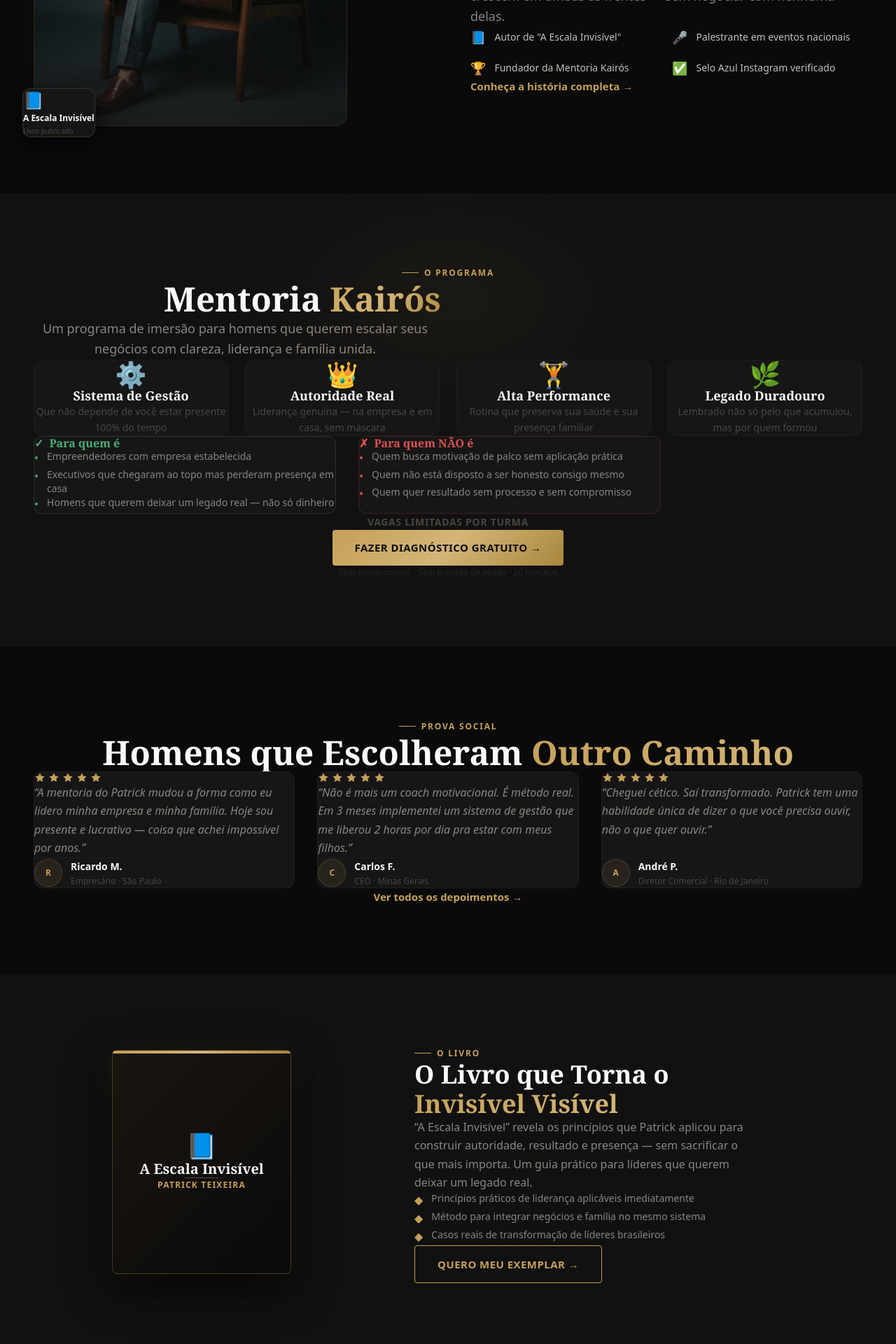
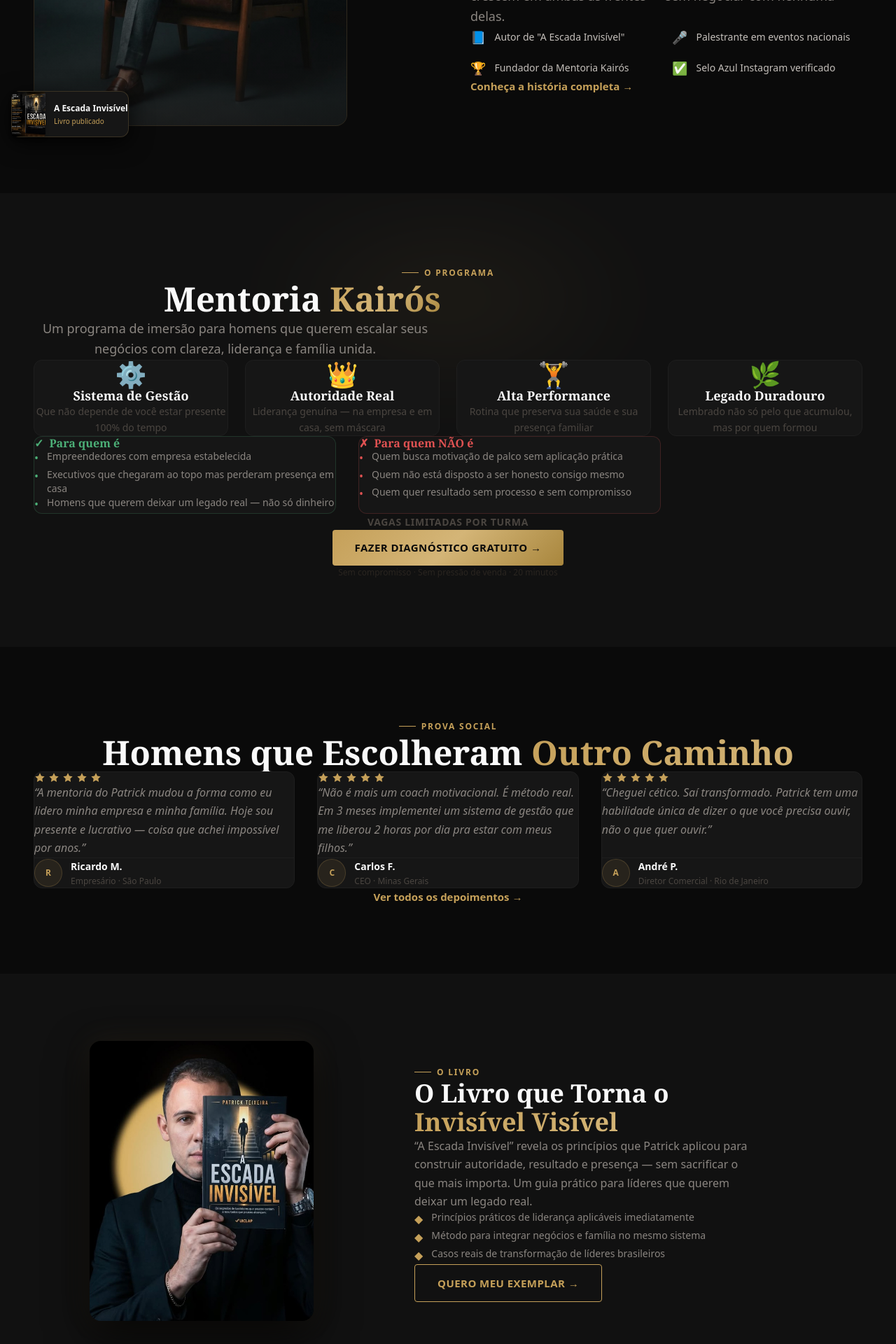
Before and after one commit to Alves1986/patrickteixeira, a Next.js app: page / in a window 1280 px wide. Shown: the part 1800-3720 px from the top of the page at 70% size. Built offline with nearby package versions, Linux system fonts and the light colour scheme.

Commit message:
feat: add book images and fix title typo

```diff
--- a/app/blog/page.tsx
+++ b/app/blog/page.tsx
@@ -48,7 +48,7 @@ const posts = [
   },
   {
     slug: 'a-escala-invisivel-conceito',
-    title: 'A Escala Invisível: o que mede o sucesso que nenhuma planilha mostra',
+    title: 'A Escada Invisível: o que mede o sucesso que nenhuma planilha mostra',
     excerpt:
       'Existem dois tipos de crescimento: o visível (faturamento, equipe, lucro) e o invisível (autoridade, presença, paz interior). O segundo sustenta o primeiro.',
     category: 'Legado',
--- a/app/diagnostico/page.tsx
+++ b/app/diagnostico/page.tsx
@@ -208,7 +208,7 @@ export default function DiagnosticoPage() {
                       <option value="instagram">Instagram (@patrickteixeiras)</option>
                       <option value="indicacao">Indicação de alguém</option>
                       <option value="palestra">Assisti a uma palestra</option>
-                      <option value="livro">Pelo livro &quot;A Escala Invisível&quot;</option>
+                      <option value="livro">Pelo livro &quot;A Escada Invisível&quot;</option>
                       <option value="busca">Busca no Google</option>
                       <option value="outro">Outro</option>
                     </select>
--- a/app/page.tsx
+++ b/app/page.tsx
@@ -281,16 +281,20 @@ function SobreSection() {
 
             {/* Card flutuante — livro */}
             <div
-              className="absolute -bottom-4 -right-4 lg:right-auto lg:-left-4 p-4 rounded-xl max-w-[200px]"
+              className="absolute -bottom-4 -right-4 lg:right-auto lg:-left-8 flex gap-3 items-center p-3 rounded-xl"
               style={{
                 background: '#161616',
                 border: '1px solid rgba(197,160,89,0.2)',
                 boxShadow: '0 8px 32px rgba(0,0,0,0.8)',
               }}
             >
-              <div className="text-2xl mb-1">📘</div>
-              <p className="text-xs font-bold" style={{ color: '#FAFAFA' }}>A Escala Invisível</p>
-              <p className="text-[10px] mt-0.5" style={{ color: '#4A4540' }}>Livro publicado</p>
+              <div className="relative w-12 h-16 rounded overflow-hidden shadow-md">
+                <Image src="/images/IMG_2634.PNG" alt="Capa do livro A Escada Invisível" fill className="object-cover" />
+              </div>
+              <div>
+                <p className="text-xs font-bold" style={{ color: '#FAFAFA' }}>A Escada Invisível</p>
+                <p className="text-[10px] mt-0.5" style={{ color: '#C5A059' }}>Livro publicado</p>
+              </div>
             </div>
           </div>
 
@@ -329,7 +333,7 @@ function SobreSection() {
             {/* Credenciais */}
             <div className="grid grid-cols-1 sm:grid-cols-2 gap-4 mb-10">
               {[
-                { icon: '📘', text: 'Autor de "A Escala Invisível"' },
+                { icon: '📘', text: 'Autor de "A Escada Invisível"' },
                 { icon: '🎤', text: 'Palestrante em eventos nacionais' },
                 { icon: '🏆', text: 'Fundador da Mentoria Kairós' },
                 { icon: '✅', text: 'Selo Azul Instagram verificado' },
@@ -612,38 +616,20 @@ function LivroSection() {
       id="livro"
       className="section-padding"
       style={{ background: '#111111' }}
-      aria-label="Livro A Escala Invisível"
+      aria-label="Livro A Escada Invisível"
     >
       <div className="container">
         <div className="grid grid-cols-1 lg:grid-cols-2 gap-16 items-center max-w-5xl mx-auto">
           {/* Capa do livro visual */}
           <div className="flex justify-center">
-            <div
-              className="relative w-64 h-80 rounded-lg flex flex-col items-center justify-center text-center p-8"
-              style={{
-                background: 'linear-gradient(135deg, #1A1510, #0A0A0A)',
-                border: '1px solid rgba(197,160,89,0.3)',
-                boxShadow: '0 20px 60px rgba(0,0,0,0.8), 0 0 40px rgba(197,160,89,0.1)',
-              }}
-            >
-              <div
-                className="absolute top-0 left-0 right-0 h-1 rounded-t-lg"
-                style={{ background: 'linear-gradient(90deg, #C5A059, #D4B577, #A8863D)' }}
+            <div className="relative w-full max-w-[320px] aspect-[4/5] rounded-2xl overflow-hidden" style={{ boxShadow: '0 20px 60px rgba(0,0,0,0.8), 0 0 40px rgba(197,160,89,0.1)' }}>
+              <Image
+                src="/images/IMG_2635.PNG"
+                alt="Patrick Teixeira com o livro A Escada Invisível"
+                fill
+                className="object-cover"
+                sizes="(max-width: 768px) 100vw, 33vw"
               />
-              <span className="text-4xl mb-4">📘</span>
-              <div
-                className="text-xl font-bold mb-2 leading-tight"
-                style={{ fontFamily: "'Playfair Display', Georgia, serif", color: '#FAFAFA' }}
-              >
-                A Escala Invisível
-              </div>
-              <div
-                className="w-12 h-px my-3"
-                style={{ background: 'rgba(197,160,89,0.4)' }}
-              />
-              <p className="text-xs tracking-widest uppercase font-semibold" style={{ color: '#C5A059' }}>
-                Patrick Teixeira
-              </p>
             </div>
           </div>
 
@@ -667,7 +653,7 @@ function LivroSection() {
               </span>
             </h2>
             <p className="text-base mb-6 leading-relaxed" style={{ color: '#8A8580' }}>
-              &ldquo;A Escala Invisível&rdquo; revela os princípios que Patrick aplicou
+              &ldquo;A Escada Invisível&rdquo; revela os princípios que Patrick aplicou
               para construir autoridade, resultado e presença — sem sacrificar o que mais importa.
               Um guia prático para líderes que querem deixar um legado real.
             </p>
--- a/app/palestras/page.tsx
+++ b/app/palestras/page.tsx
@@ -11,7 +11,7 @@ export const metadata: Metadata = {
 const temas = [
   {
     num: '01',
-    title: 'A Escala Invisível',
+    title: 'A Escada Invisível',
     subtitle: 'Como construir resultado sem destruir o que importa',
     desc: 'Uma palestra que desmonta o mito do "sucesso a qualquer custo" e apresenta um framework prático para crescer no negócio sem perder a família, a saúde e o propósito.',
     duracao: '45–90 min',
--- a/app/sobre/page.tsx
+++ b/app/sobre/page.tsx
@@ -6,7 +6,7 @@ import type { Metadata } from 'next'
 export const metadata: Metadata = {
   title: 'Sobre Patrick Teixeira | Mentor, Autor e Palestrante',
   description:
-    'Conheça a história de Patrick Teixeira, fundador da Mentoria Kairós e autor de "A Escala Invisível". Liderança masculina com propósito e legado.',
+    'Conheça a história de Patrick Teixeira, fundador da Mentoria Kairós e autor de "A Escada Invisível". Liderança masculina com propósito e legado.',
 }
 
 export default function SobrePage() {
@@ -45,7 +45,7 @@ export default function SobrePage() {
             </h1>
             <p className="text-xl leading-relaxed" style={{ color: '#8A8580' }}>
               Mentor de liderança masculina, fundador da Mentoria Kairós, autor de{' '}
-              <em style={{ color: '#C4BFBA' }}>&ldquo;A Escala Invisível&rdquo;</em>,
+              <em style={{ color: '#C4BFBA' }}>&ldquo;A Escada Invisível&rdquo;</em>,
               palestrante e — acima de tudo — marido, pai e homem de legado.
             </p>
           </div>
@@ -171,10 +171,10 @@ export default function SobrePage() {
                     className="text-2xl font-bold mb-4"
                     style={{ fontFamily: "'Playfair Display', Georgia, serif", color: '#FAFAFA' }}
                   >
-                    &ldquo;A Escala Invisível&rdquo;
+                    &ldquo;A Escada Invisível&rdquo;
                   </h2>
                   <p className="leading-relaxed" style={{ color: '#8A8580' }}>
-                    Seu livro &ldquo;A Escala Invisível&rdquo; condensa os princípios que ele aplicou
+                    Seu livro &ldquo;A Escada Invisível&rdquo; condensa os princípios que ele aplicou
                     pessoalmente e com centenas de mentorados: como construir autoridade,
                     resultado e presença sem sacrificar o que mais importa.
                   </p>
```
Also changed, not shown: public/images/IMG_2634.PNG (added), public/images/IMG_2635.PNG (added).
